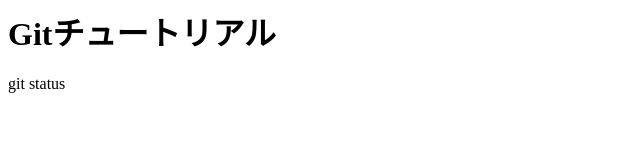
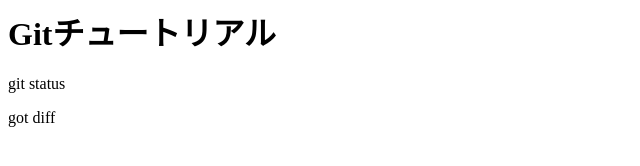
Before and after one commit to j200209/git_tutorial, a plain HTML site: page index.html in a window 1280 px wide. Shown: the full height of the page, 0-640 px from the left. Drawn offline with Linux system fonts and the light colour scheme.

Commit message:
git diffを追記

```diff
--- a/index.html
+++ b/index.html
@@ -1,2 +1,3 @@
 <h1>Gitチュートリアル</h1>
 <p>git status</p>
+<p>got diff</p>
```
